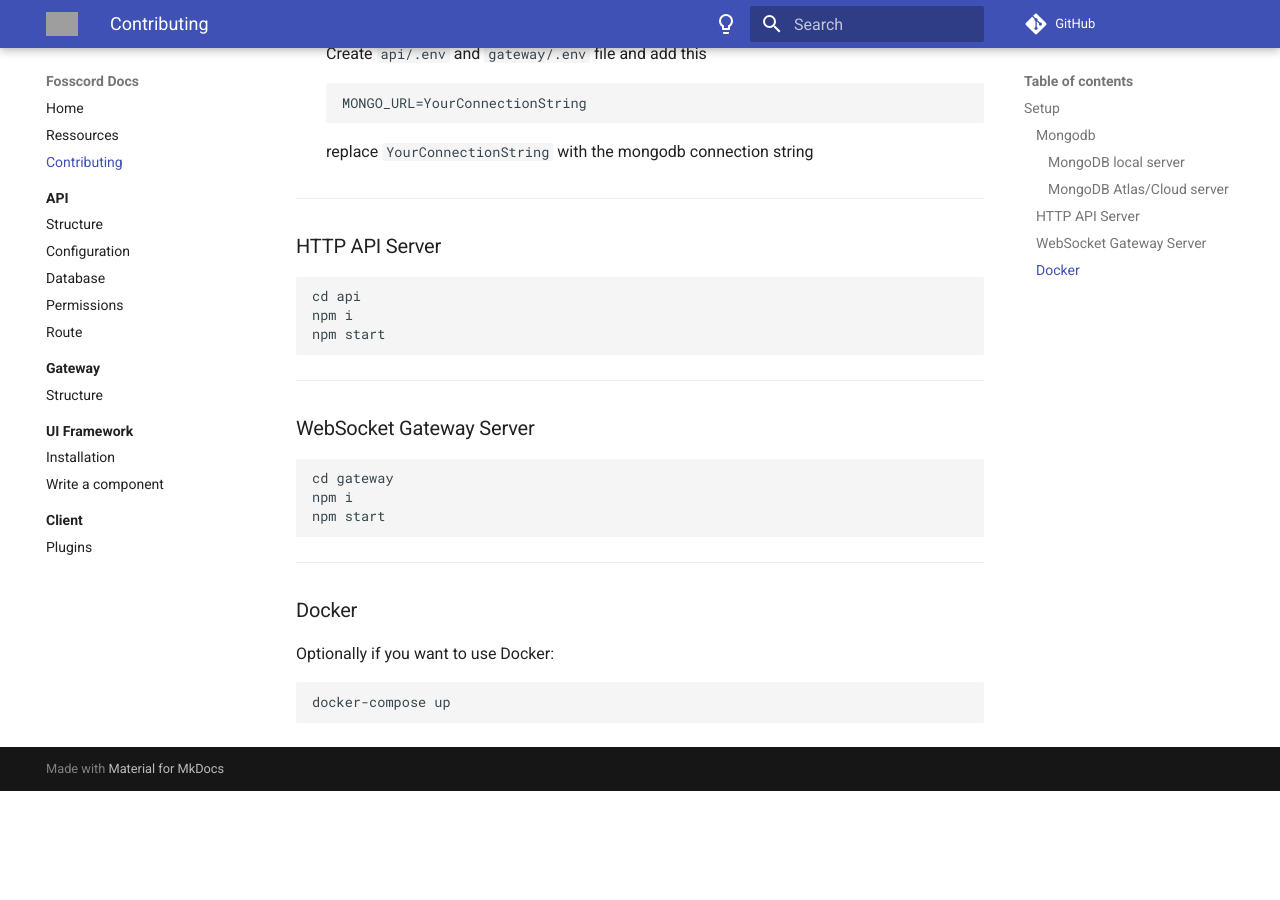
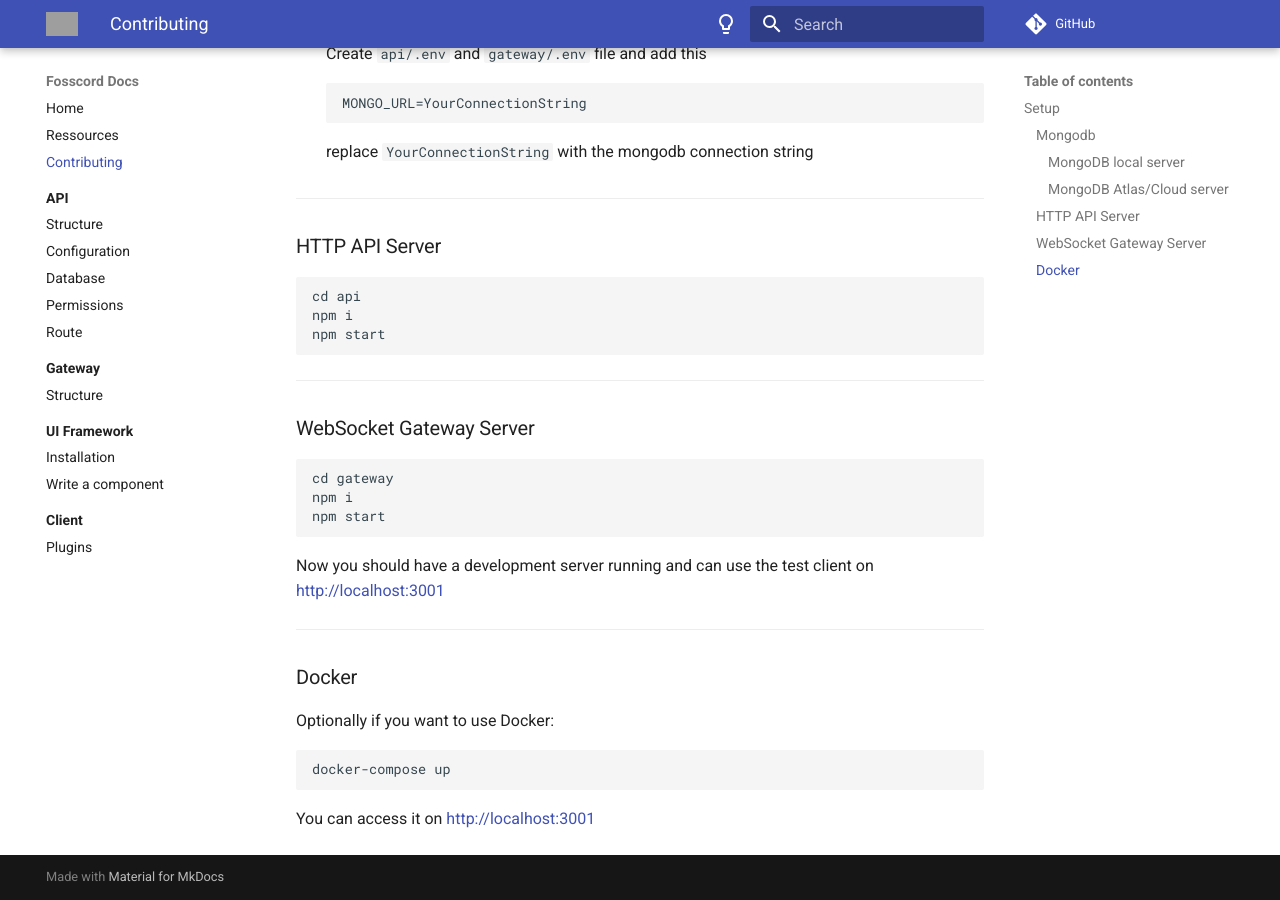
Before and after one commit to spacebarchat/docs, an MkDocs documentation site: the page built from docs/contributing.md, in a window 1280 px wide and 900 px high, scrolled down 1398 px. Built offline with MkDocs 1.6.1 and Material for MkDocs 9.7.7, drawn with Linux system fonts in a browser that asks for light colours; comment, search, counter and statistics services are not loaded; before the commit the page ends 2189 px from its top, so only the background shows below that; grey boxes are pictures that could not be loaded.

Commit message:
Update contributing.md

````diff
--- a/docs/contributing.md
+++ b/docs/contributing.md
@@ -94,6 +94,8 @@ npm i
 npm start
 ```
 
+Now you should have a development server running and can use the test client on [http://localhost:3001](http://localhost:3001)
+
 ---
 
 ### Docker
@@ -103,3 +105,4 @@ Optionally if you want to use Docker:
 ```
 docker-compose up
 ```
+You can access it on [http://localhost:3001](http://localhost:3001)
````
